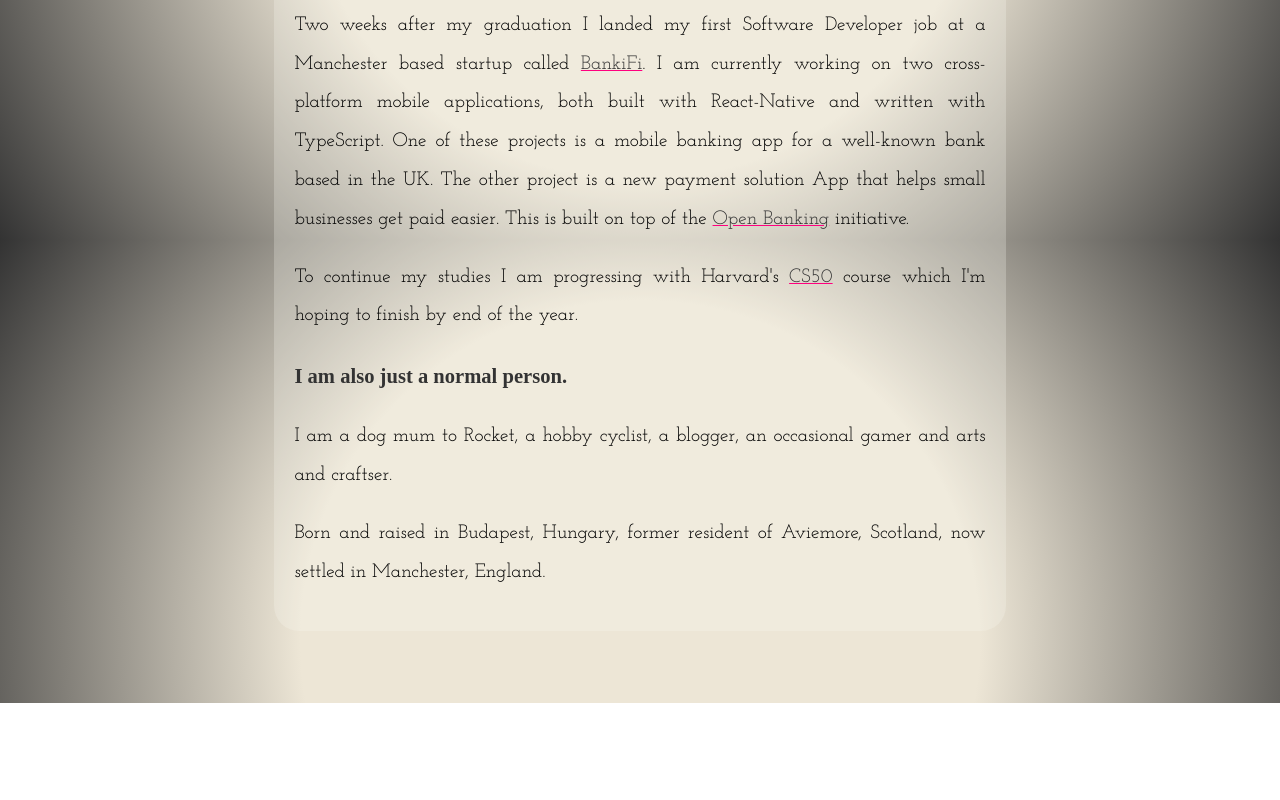
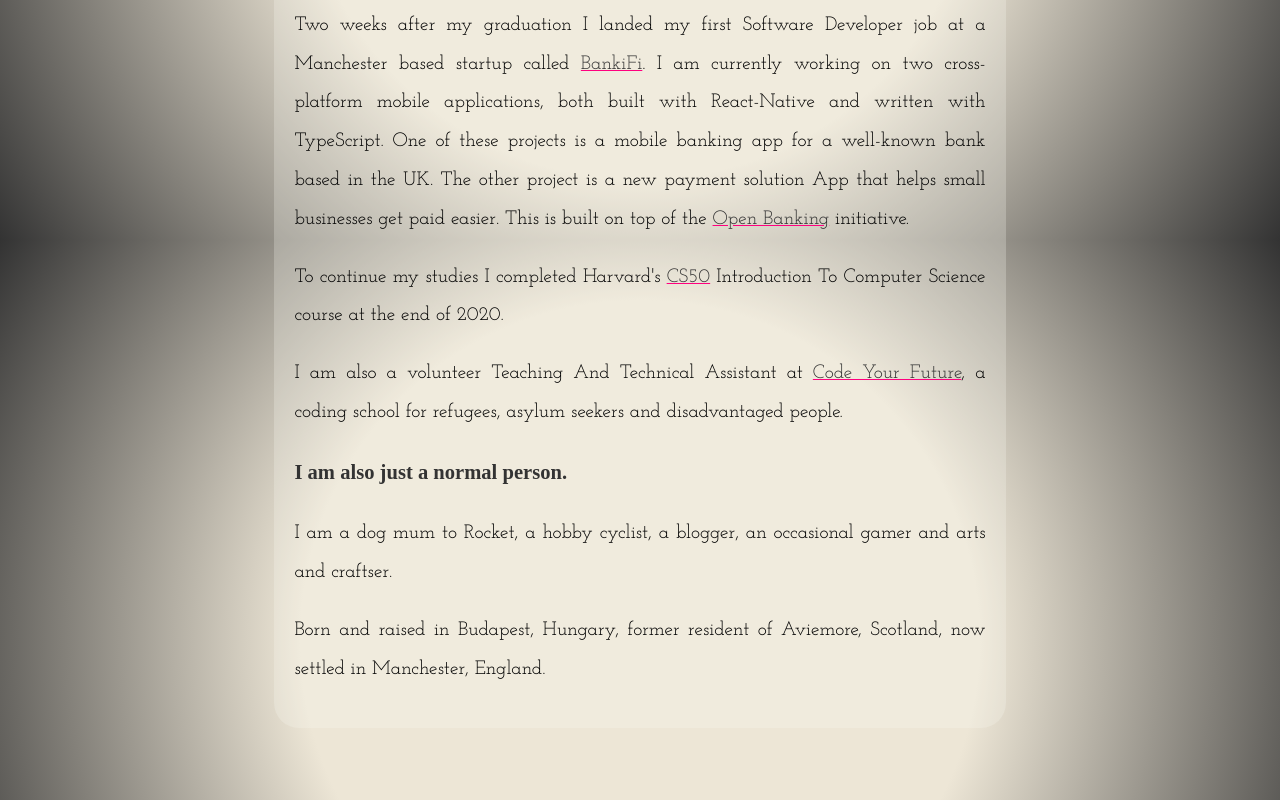
Before and after one commit to juditlehoczki/juditlehoczki.github.io, a React (Create React App) app: page /about in a window 1280 px wide. Shown: the part 1360-2160 px from the top of the page. Before the commit the page ends 2063 px from the top, so only its background shows below. Built offline with nearby package versions, Linux system fonts and the light colour scheme; the HTML template or start-up script is replaced by a standard one; a web font is replaced by a local one.

Commit message:
updated about me

```diff
--- a/src/components/AboutMe.jsx
+++ b/src/components/AboutMe.jsx
@@ -108,7 +108,7 @@
             {" "}initiative.<br />
           </p>
           <p>
-              To continue my studies I am progressing with Harvard's{" "}
+              To continue my studies I completed Harvard's{" "}
             <a
               href="https://cs50.harvard.edu/x/2020/"
               target="_blank"
@@ -116,7 +116,18 @@
             >
               CS50
             </a>
-            {" "}course which I'm hoping to finish by end of the year.
+            {" "}Introduction To Computer Science course at the end of 2020.
+          </p>
+          <p>
+              I am also a volunteer Teaching And Technical Assistant at{" "}
+            <a
+              href="https://codeyourfuture.io"
+              target="_blank"
+              rel="noopener noreferrer"
+            >
+              Code Your Future
+            </a>
+            , a coding school for refugees, asylum seekers and disadvantaged people.
           </p>
           <h3>I am also just a normal person.</h3>
           <p>
```
